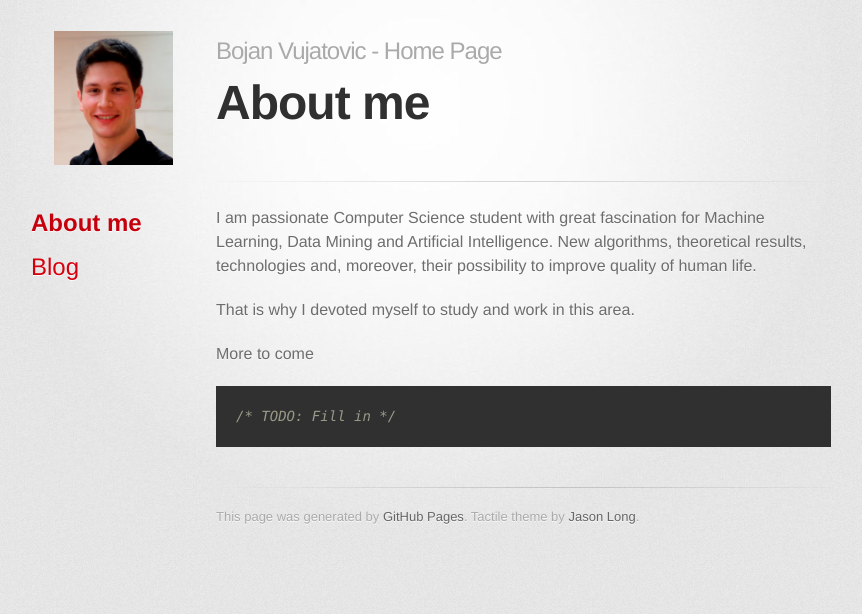
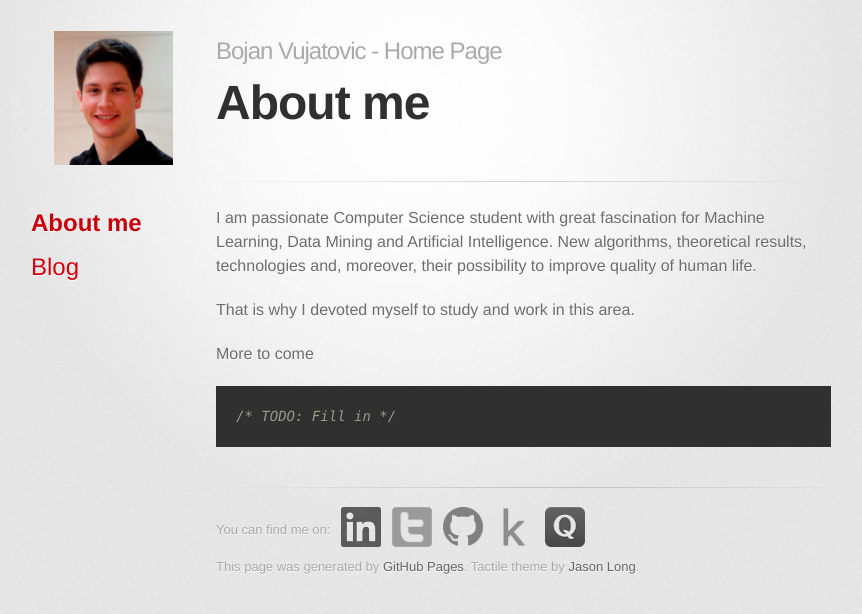
Before and after one commit to bojanvujatovic/bojanvujatovic.github.io, a Jekyll site: the page built from index.html, in a window 1280 px wide. Shown: the top 614 px of the page, without its empty margins (219-1081 px from the left). Built offline with Jekyll 4.4.1, drawn with Linux system fonts in a browser that asks for light colours; some web fonts are replaced.

Commit message:
Added grayed logos as links to other sites

```diff
--- a/_layouts/default.html
+++ b/_layouts/default.html
@@ -48,6 +48,16 @@
         </section>
 
         <footer>
+            <table>
+              <tr>
+                <td>You can find me on:</td>
+                <td><a href="https://www.linkedin.com/in/bojanvujatovic" target="_blank"><img src="/images/logo_linkedin_grey.png" title="LinkedIn" class="LinkedIn"/></a></td>
+                <td><a href="https://twitter.com/BojanVujatovic" target="_blank"><img src="/images/logo_twitter_grey.png" title="Twitter" class="Twitter"/></a></td>
+                <td><a href="https://github.com/bojanvujatovic" target="_blank"><img src="/images/logo_github_grey.png" title="GitHub" class="GitHub"/></a></td>
+                <td><a href="https://www.kaggle.com/users/59390/bojan-vujatovic" target="_blank"><img src="/images/logo_kaggle_grey.png" class="Kaggle" title="Kaggle"/></a></td>
+                <td><a href="http://www.quora.com/Bojan-Vujatovic" target="_blank"><img src="/images/logo_quora_grey.png" title="Quora" class="Quora"/></a></td>
+              </tr>
+            </table>
           This page was generated by <a href="http://pages.github.com">GitHub Pages</a>. Tactile theme by <a href="https://twitter.com/jasonlong">Jason Long</a>.
         </footer>
 
--- a/stylesheets/stylesheet.css
+++ b/stylesheets/stylesheet.css
@@ -231,21 +231,6 @@ em {
   font-style: italic;
 }
 
-table {
-  width: 100%;
-  border: 1px solid #ebebeb;
-}
-
-th {
-  font-weight: 500;
-}
-
-td {
-  border: 1px solid #ebebeb;
-  text-align: center;
-  font-weight: 300;
-}
-
 form {
   background: #f2f2f2;
   padding: 20px;
@@ -430,3 +415,18 @@ h3.blog_title{
   padding-top: 3px;
   padding-bottom: 8px;
 }
+
+footer table{
+  margin-bottom: 5px;
+}
+
+footer table td{
+  text-align: center;
+  vertical-align: middle;
+}
+
+footer table td img{
+  width: 40px;
+  padding-left: 11px;
+  margin: 0px;
+}
```
Also changed, not shown: _layouts/blog_layout.html (+10 -0 lines), images/logo_github.png (added), images/logo_github_grey.png (added), images/logo_kaggle.png (added), images/logo_kaggle_grey.png (added), images/logo_linkedin.png (added), images/logo_linkedin_grey.png (added), images/logo_quora.png (added), images/logo_quora_grey.png (added), images/logo_twitter.png (added), images/logo_twitter_grey.png (added).
